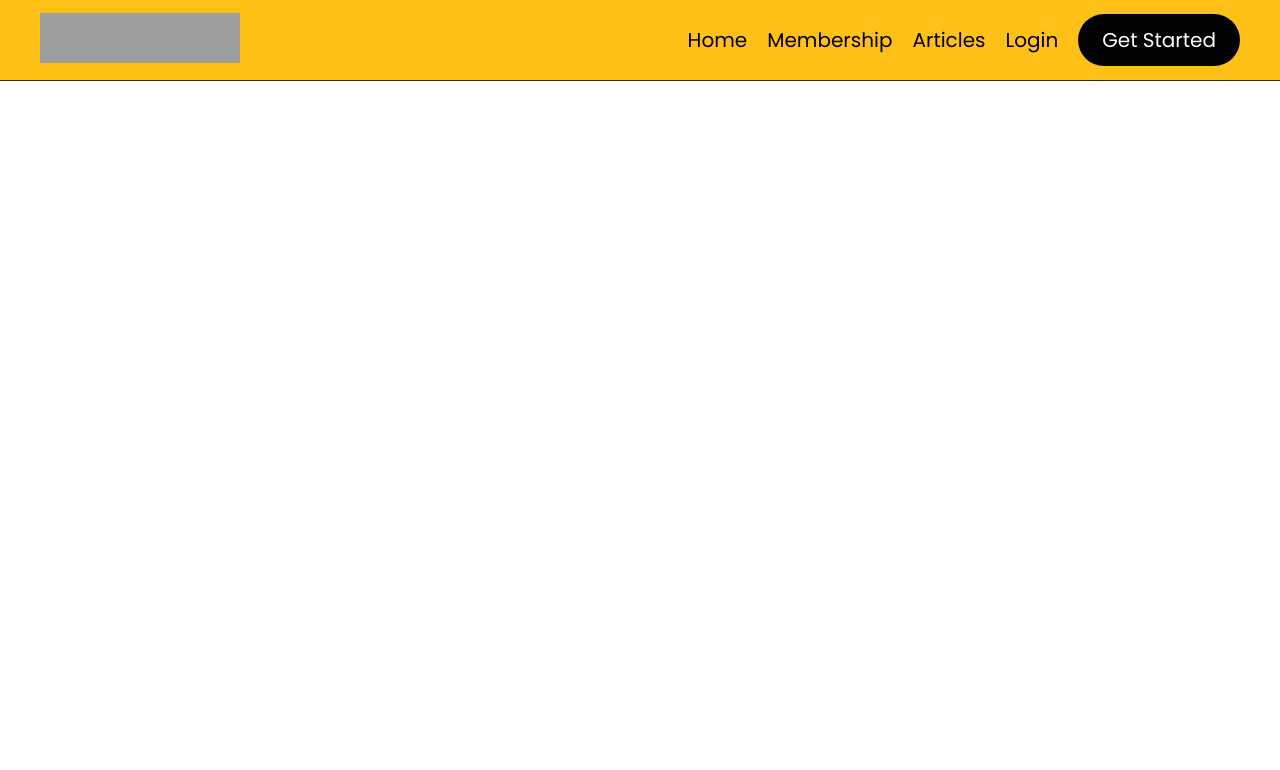
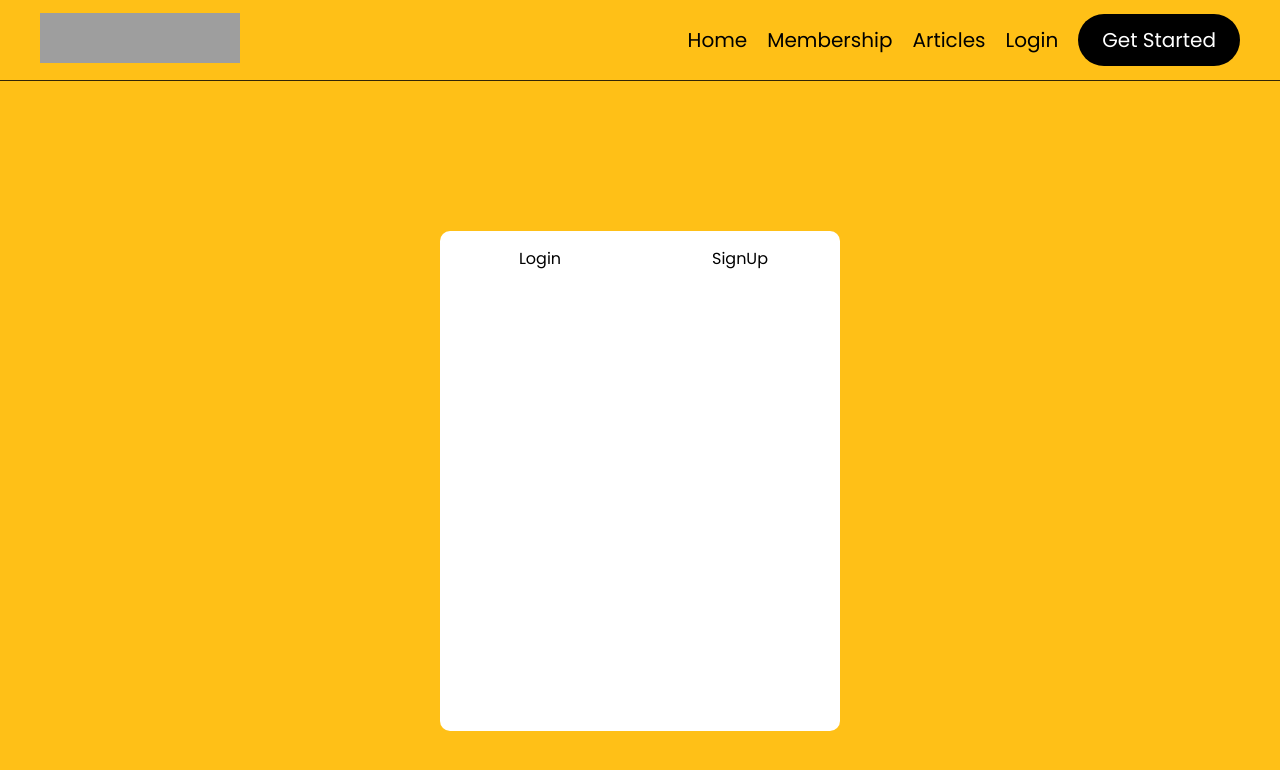
Before and after one commit to fhilola/Blogpostt, a React (Create React App) app: page /auth in a window 1280 px wide. Shown: the top 770 px of the page. Built offline with nearby package versions, Linux system fonts and the light colour scheme; grey boxes are pictures that could not be loaded.

Commit message:
login and signup styled

```diff
--- a/src/pages/auth/Auth.jsx
+++ b/src/pages/auth/Auth.jsx
@@ -1,9 +1,25 @@
-import {Outlet} from 'react-router-dom'
+import './Auth.scss'
+import {NavLink, Outlet} from 'react-router-dom'
 
 const Auth = () => {
   return (
-    <div>
-      <Outlet/>
+    <div className='auth'>
+      <div className='auth__container'>
+        <nav className="auth__nav">
+          <ul className='auth__nav-list'>
+            <li className='auth__nav-item'>
+              <NavLink to={'/auth/login'} className={({isActive}) => isActive ? 'auth__nav-link auth__nav-link--active' : 'auth__nav-link'}>Login</NavLink>
+            </li>
+            <li className='auth__nav-item'>
+              <NavLink to={'/auth/signup'} className={({isActive}) => isActive ? 'auth__nav-link auth__nav-link--active' : 'auth__nav-link'}>SignUp</NavLink>
+            </li>
+          </ul>
+        </nav>
+        <form>
+        <Outlet/>
+      </form>
+      </div>
+
     </div>
   )
 }
--- /dev/null
+++ b/src/pages/auth/Auth.scss
@@ -0,0 +1,33 @@
+.auth{
+    display: flex;
+    align-items: center;
+    justify-content: center;
+    background-color: var(--p-bg-color);
+    height: 100vh;
+}
+.auth__container{
+    width: 100%;
+    max-width: 400px;
+    height: 500px;
+    background-color: var(--p-bg-light);
+    border-radius: 10px;
+}
+.auth__nav-list{
+    display: flex;
+    align-items: center;
+    justify-content: space-between;
+    .auth__nav-item{
+        flex: 1;
+        text-align: center;
+        .auth__nav-link{
+            display: block;
+            padding: 20px 0;
+            text-decoration: none;
+            border-bottom: 3px solid transparent;
+            color: var(--p-text-dark);
+            &--active{
+                border-bottom: 3px solid var(--p-bg-dark);
+            }
+        }
+    }
+}
```
